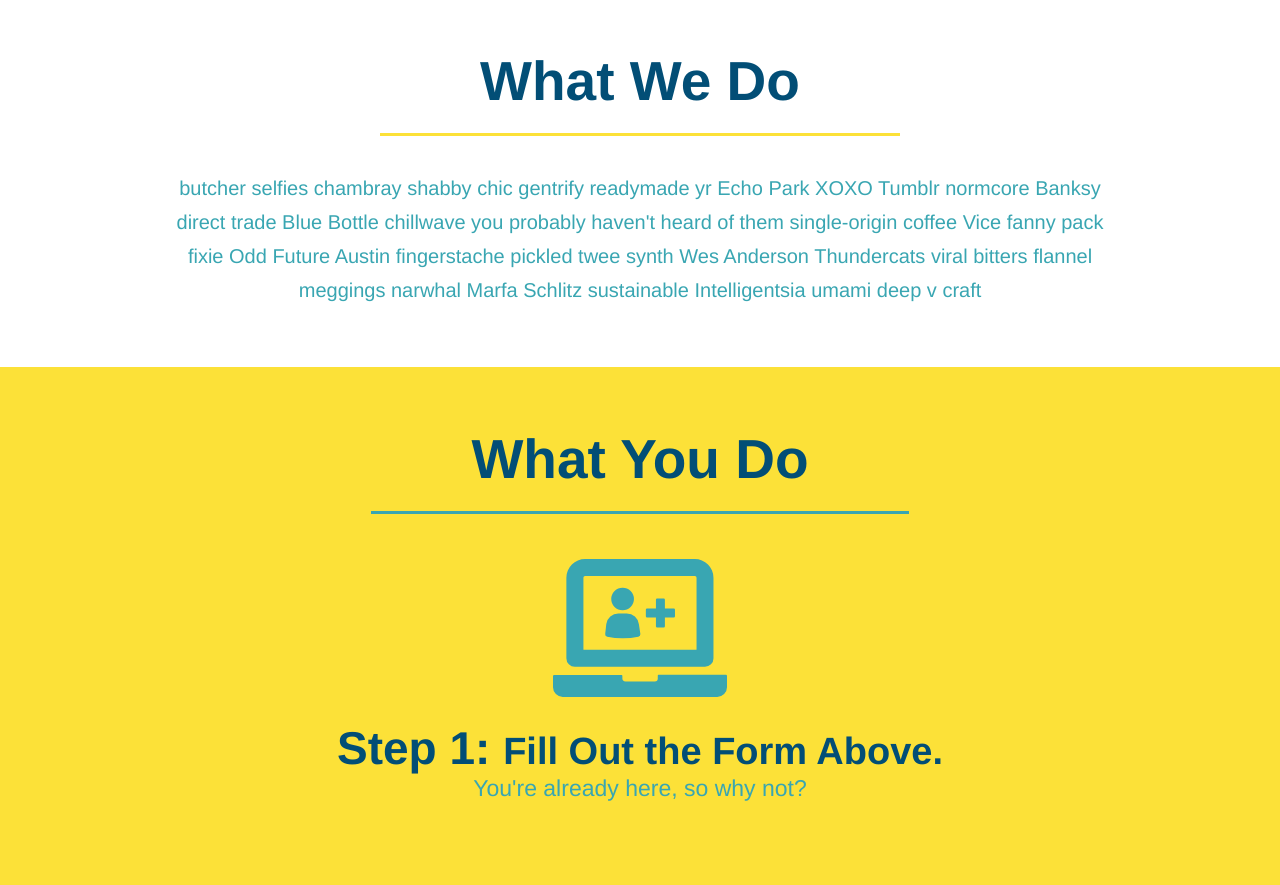
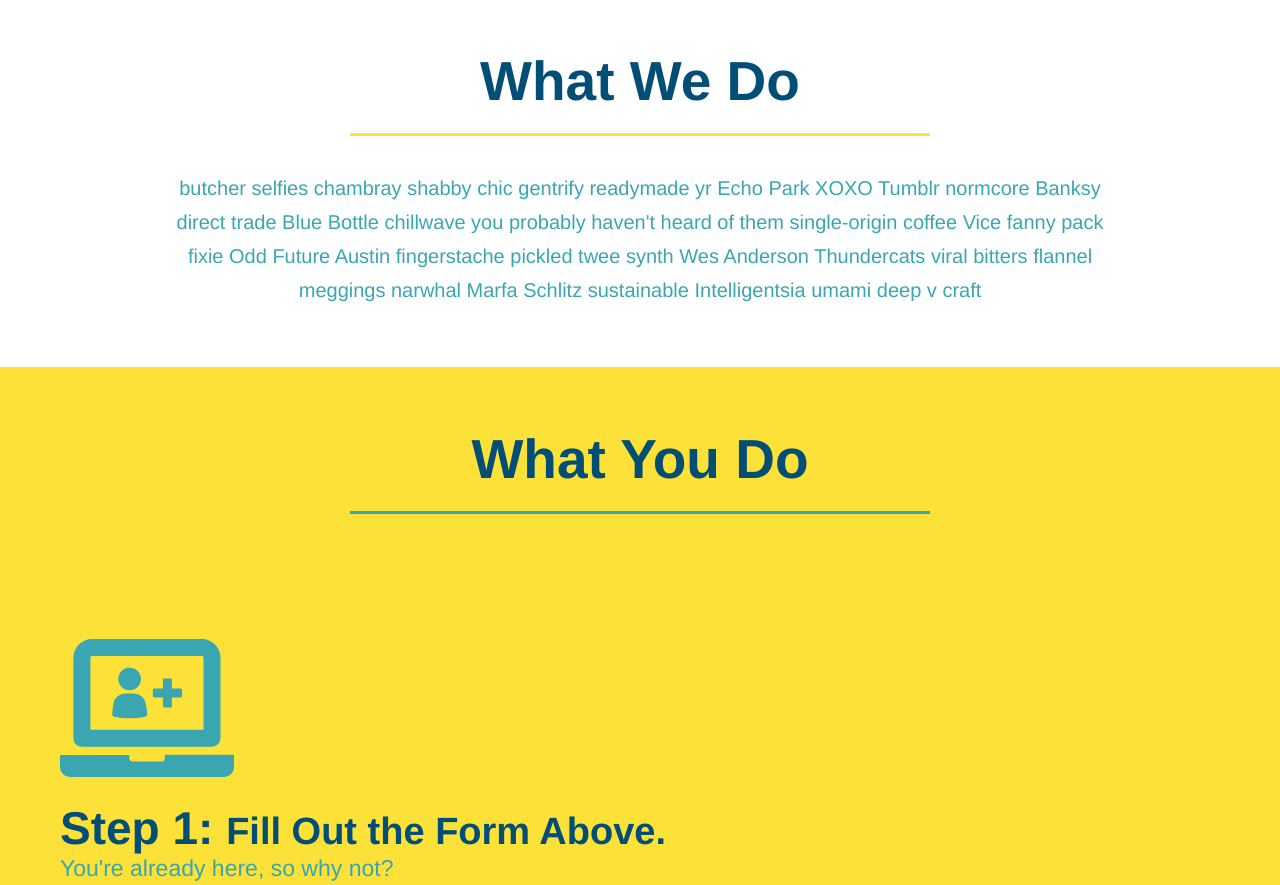
Before and after one commit to emarshall121/run-buddy, a plain HTML site: page index.html in a window 1280 px wide. Shown: the part 985-1870 px from the top of the page. Drawn offline with Linux system fonts and the light colour scheme.

Commit message:
added flexbox styling throughtout

```diff
--- a/assets/css/style.css
+++ b/assets/css/style.css
@@ -131,30 +131,27 @@
 
   }
 
-  .intro {
-      text-align: center;
-  }
-
   .intro p {
     line-height: 1.7;
     color: #39a6b2;
     width: 80%;
     font-size: 20px;
     margin: 0 auto;
+    text-align: center;
   }
 
   .steps {
-      text-align: center;
       background: #fce138;
   }
 
   .section-title {
     font-size: 55px;
     color: #024e76;
-    margin-bottom: 35px;
-    padding: 0 100px 20px 100px;
-    display: inline-block;
     border-bottom: 3px solid;
+    padding-bottom: 20px;
+    text-align: center;
+    margin: 0 auto 35px auto;
+    width: 50%;
   }
 
   .primary-border {
@@ -190,7 +187,7 @@
   }
 
   .trainers {
-    text-align: center;
+
   }
 
   .trainer {
@@ -238,7 +235,6 @@
 
   .contact {
       background-color: #024e76;
-      text-align: center;
   }
 
   .contact h2 {
@@ -274,3 +270,7 @@
   .contact-info a {
     color: #fce138;
   }
+
+  .flex-row {
+    display: flex;
+  }
--- a/index.html
+++ b/index.html
@@ -78,15 +78,23 @@
 
 <!-- "what we do" section -->
 <section id="what-we-do" class="intro">
-    <h2 class="section-title primary-border">What We Do</h2>
+  <div class="flex-row">
+    <h2 class="section-title primary-border">What We Do
+    </h2>
+  </div>
+  <div class="flex-row">
     <p>
       butcher selfies chambray shabby chic gentrify readymade yr Echo Park XOXO Tumblr normcore Banksy direct trade Blue Bottle chillwave you probably haven't heard of them single-origin coffee Vice fanny pack fixie Odd Future Austin fingerstache pickled twee synth Wes Anderson Thundercats viral bitters flannel meggings narwhal Marfa Schlitz sustainable Intelligentsia umami deep v craft
     </p>
+  </div>
   </section>
 
 <!-- "what you do" section -->
 <section id="what-you-do" class="steps">
-    <h2 class="section-title secondary-border">What You Do</h2>
+  <div class="flex-row">
+    <h2 class="section-title secondary-border">What You Do
+    </h2>
+  </div>
     <div>
       <img src="./assets/images/step-1.svg" alt="" />
       <h3>Step 1: <span>Fill Out the Form Above.</span></h3>
@@ -114,7 +122,9 @@
 
 <!-- "meet the trainers" section -->
   <section id="your-trainers" class="trainers">
+  <div class="flex-row">
     <h2 class="section-title primary-border">Meet The Trainers</h2>
+  </div>
     <article class="trainer">
       <img src="./assets/images/trainer-1.jpg" alt="Arron Stephens in his workout clothes, ready to pump iron" />
       <div class="trainer-bio text-left">
@@ -156,7 +166,9 @@
 
 <!-- "reach out" section -->
   <section id="reach-out" class="contact">
+  <div class="flex-row">
     <h2 class="section-title secondary-border">Reach Out</h2>
+  </div>
     <div class="contact-info">
       <iframe
         src="https://www.google.com/maps/embed?pb=!1m18!1m12!1m3!1d3383.017875241008!2d-110.70066898484346!3d32.01462948120889!2m3!1f0!2f0!3f0!3m2!1i1024!2i768!4f13.1!3m3!1m2!1s0x86d6f525eb4d0ef7%3A0xe2b6413cd8310353!2s13801%20E%20Benson%20Hwy%2C%20Vail%2C%20AZ%2085641!5e0!3m2!1sen!2sus!4v1607465216402!5m2!1sen!2sus" width="600" height="450" frameborder="0" style="border:0;" allowfullscreen="" aria-hidden="false" tabindex="0"
```
